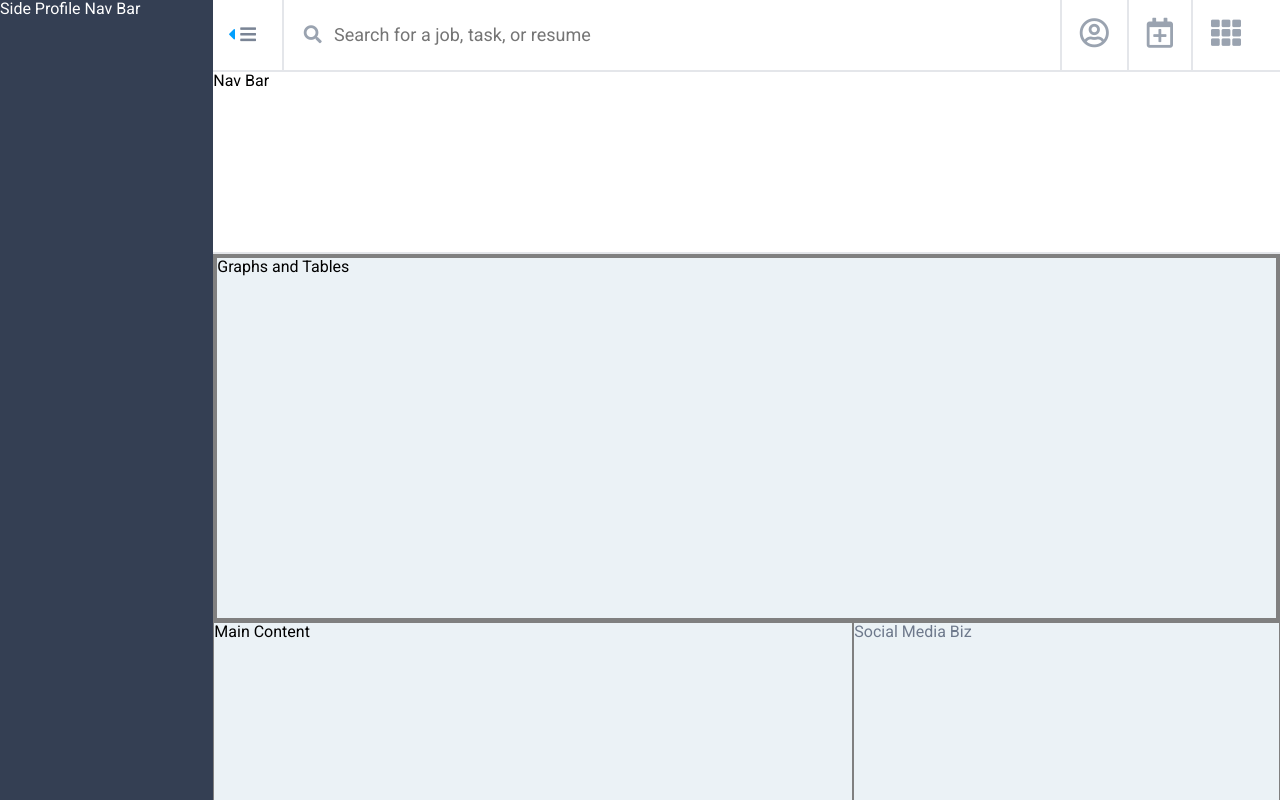
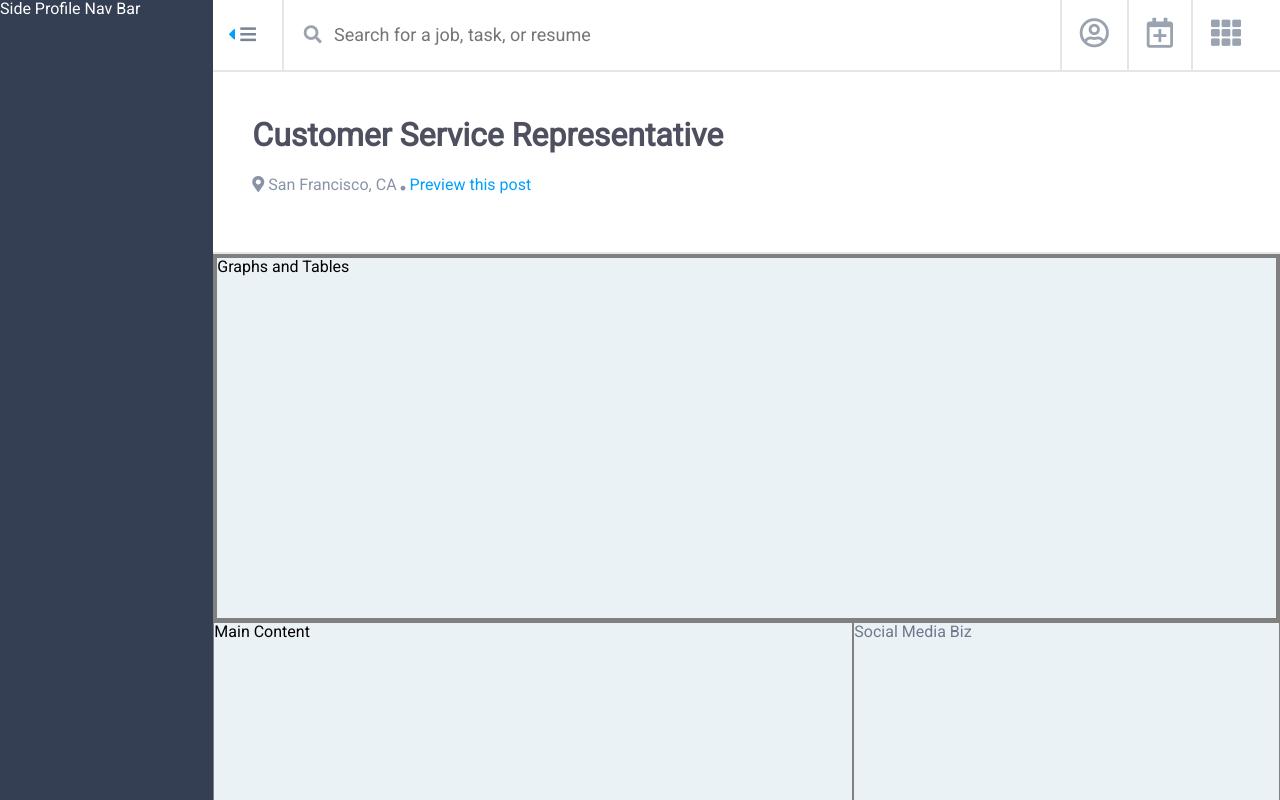
Before and after one commit to whitneyburton/wb-comp-challenge-2, a plain HTML site: page index.html in a window 1280 px wide. Shown: the top 800 px of the page. Drawn offline with Linux system fonts and the light colour scheme.

Commit message:
Add two lines of nav section text

```diff
--- a/index.html
+++ b/index.html
@@ -32,7 +32,13 @@
   </header>
 
   <nav class='nav'>
-    Nav Bar
+    <h1>Customer Service Representative</h1>
+    <article class='location-info'>
+      <i class="fas fa-map-marker-alt"></i>
+      <p class='city-info'>San Francisco, CA</p>
+      <i class="fas fa-circle"></i>
+      <p class='preview-link'>Preview this post</p>
+    </article>
   </nav>
 
 
--- a/styles.css
+++ b/styles.css
@@ -63,6 +63,7 @@ input {
 .icon2:hover,
 .icon3:hover {
   background-color: #009ffe;
+  cursor: pointer;
 }
 
 .fas:hover,
@@ -96,6 +97,31 @@ nav.nav {
   border-bottom: 2px solid #e4e6ea;
 }
 
+h1 {
+  color: #4e505f;
+  padding: 24px 0px 0px 39px;
+}
+
+.location-info {
+  padding-left: 39px;
+}
+
+.city-info,
+.fa-map-marker-alt,
+.fa-circle {
+  color: #8894a6;
+  display: inline-block;
+}
+
+.fa-circle {
+  font-size: 5px;
+}
+
+.preview-link {
+  color:#009ffe;
+  display: inline-block;
+}
+
 /* graphs and tables */
 article.graphs {
   background-color: #ebf2f6;
```
